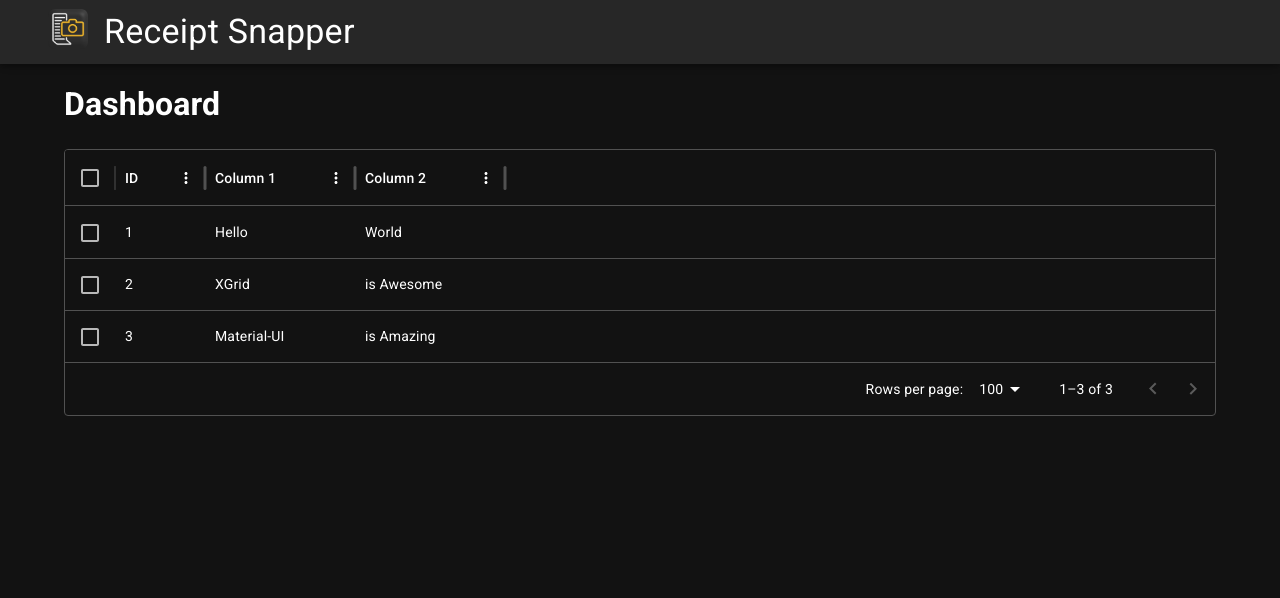
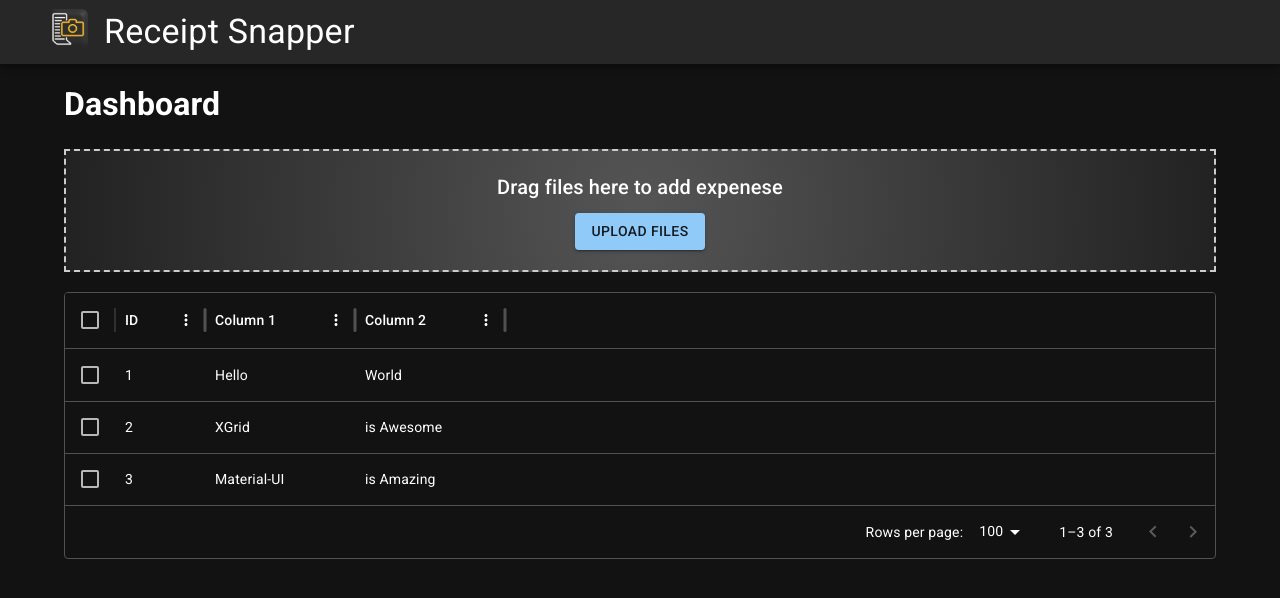
Before and after one commit to COMP2281/receipt-snapper, a React (Create React App) app in the folder myapp/: page /dashboard in a window 1280 px wide. Shown: the top 598 px of the page. Built offline with nearby package versions, Linux system fonts and the light colour scheme.

Commit message:
added drag and drop dependancies

```diff
--- a/myapp/package.json
+++ b/myapp/package.json
@@ -12,6 +12,7 @@
     "cra-template": "1.2.0",
     "react": "^19.0.0",
     "react-dom": "^19.0.0",
+    "react-dropzone": "^14.3.8",
     "react-router-dom": "^7.0.2",
     "react-scripts": "5.0.1"
   },
--- a/myapp/src/pages/dashboard.js
+++ b/myapp/src/pages/dashboard.js
@@ -2,13 +2,41 @@
 import { Container } from '@mui/material';
 import Navbar from '../components/navbar.js';
 import { DataGrid } from '@mui/x-data-grid';
+import { useCallback } from 'react';
+import { useDropzone } from 'react-dropzone';
+import { Button, Box, Typography } from '@mui/material';
 
 
 export default function Dashboard() {
+    const onDrop = useCallback((acceptedFiles) => {
+        // Handle file upload
+        console.log(acceptedFiles);
+    }, []);
+
+    const { getRootProps, getInputProps, isDragActive } = useDropzone({ onDrop });
+
     return (
         <>
             <Container>
                 <h1>Dashboard</h1>
+                <Box
+                    {...getRootProps()}
+                    sx={{
+                        border: '2px dashed #ccc',
+                        padding: '20px',
+                        textAlign: 'center',
+                        marginBottom: '20px',
+                        background: isDragActive ? 'radial-gradient(circle, #222222, #555555)' : 'radial-gradient(circle, #555555, #222222)',
+                    }}
+                >
+                    <input {...getInputProps()} />
+                    <Typography variant="h6">
+                        {isDragActive ? 'Drop files here!' : 'Drag files here to add expenese'}
+                    </Typography>
+                    <Button variant="contained" component="span" sx={{ marginTop: '10px'}}>
+                        Upload Files
+                    </Button>
+                </Box>
 
                 <DataGrid
                     rows={[
```
Also changed, not shown: 1 other file (tests, documents, lock files or other folders).
